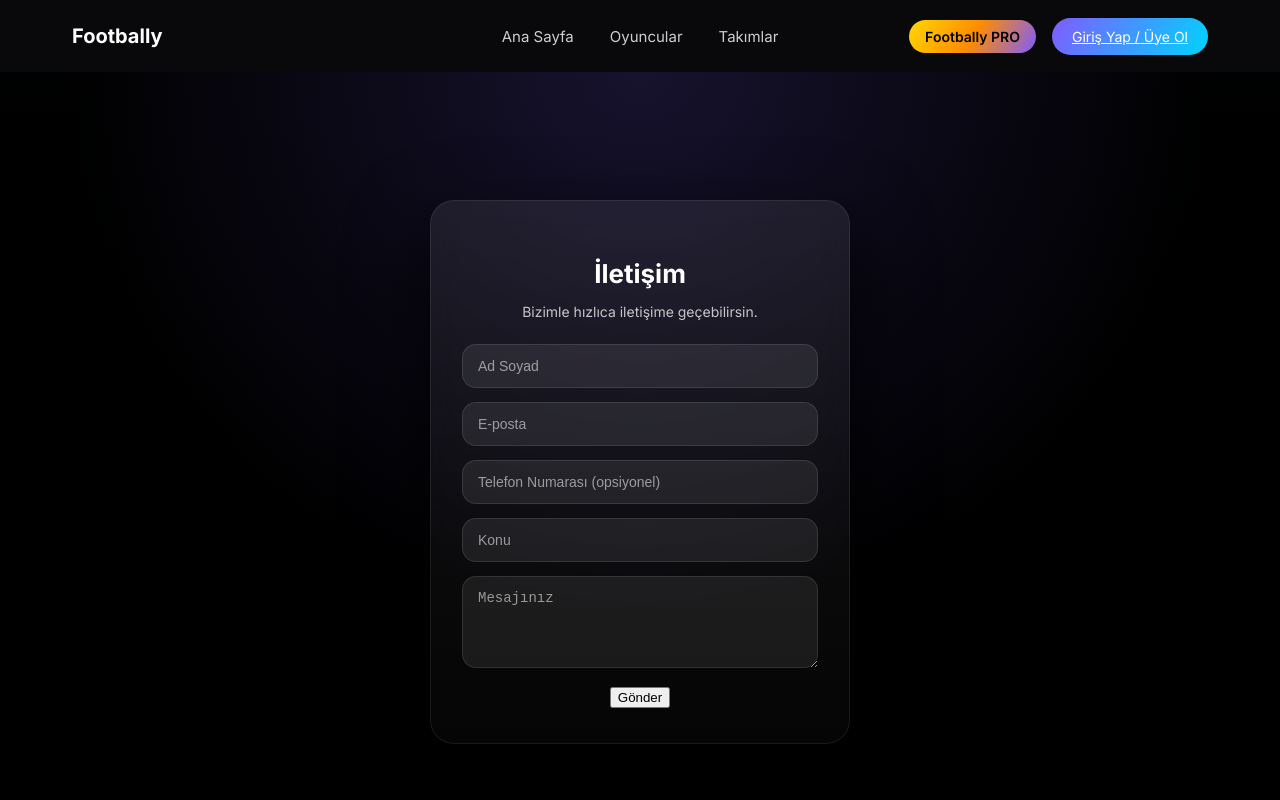
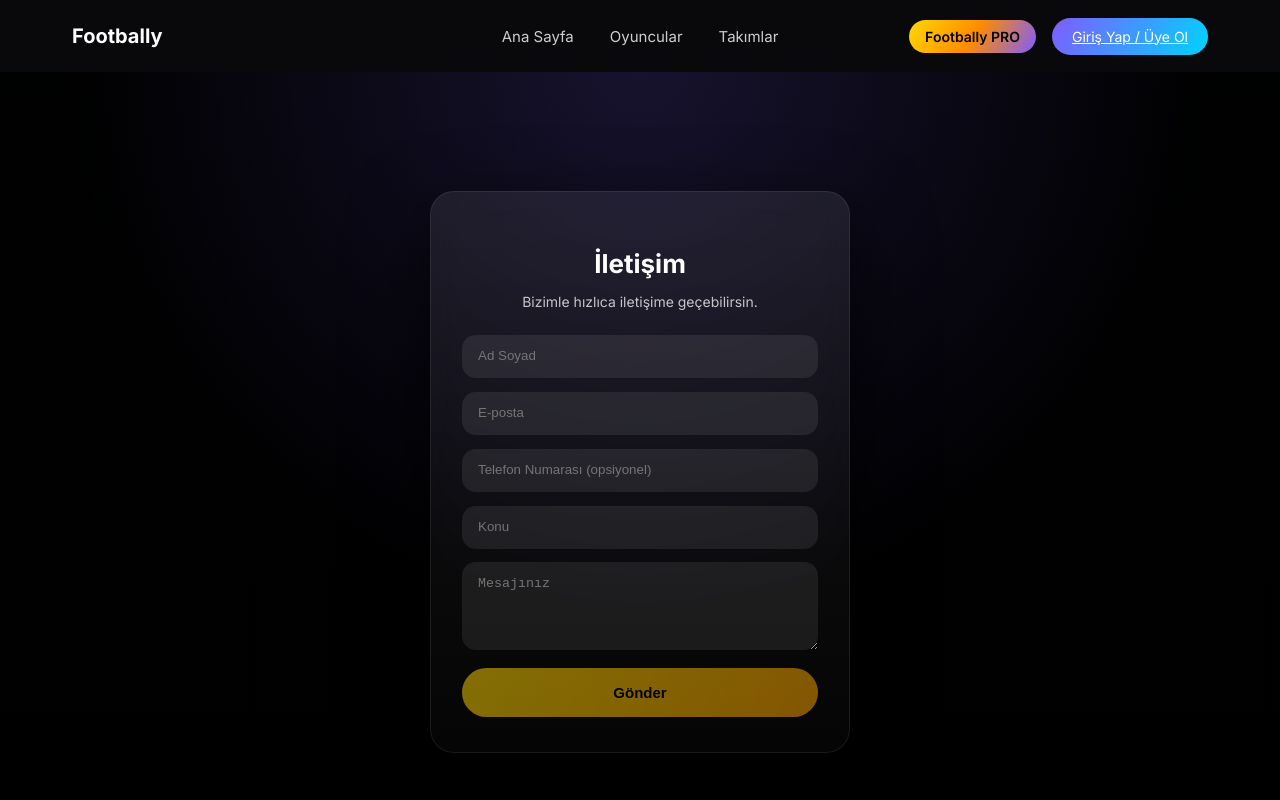
Before and after one commit to mahfitek/footbally, an Angular app: page /contact in a window 1280 px wide. Shown: the top 800 px of the page. Built offline with nearby package versions, Linux system fonts and the light colour scheme.

Commit message:
fix contact form modal and premium button

```diff
--- a/src/app/pages/contact/contact.css
+++ b/src/app/pages/contact/contact.css
@@ -9,16 +9,12 @@
   padding: 40px 16px;
 
   background:
-    radial-gradient(
-      circle at top,
-      rgba(127,92,255,0.15),
-      rgba(0,0,0,0.9) 55%
-    ),
+    radial-gradient(circle at top, rgba(127,92,255,0.15), rgba(0,0,0,0.9) 55%),
     linear-gradient(180deg, #05060a, #000);
 }
 
 /* =========================
-   CARD (PREMIUM GLASS)
+   CARD
 ========================= */
 .contact-card {
   width: 100%;
@@ -33,8 +29,6 @@
   );
 
   backdrop-filter: blur(14px);
-  -webkit-backdrop-filter: blur(14px);
-
   box-shadow:
     0 30px 80px rgba(0,0,0,0.8),
     inset 0 0 0 1px rgba(255,255,255,0.08);
@@ -49,14 +43,12 @@
 .contact-card h2 {
   font-size: 26px;
   margin-bottom: 6px;
-  color: #fff;
 }
 
 .contact-card p {
   font-size: 14px;
   opacity: 0.75;
   margin-bottom: 24px;
-  color: #fff;
 }
 
 /* =========================
@@ -67,21 +59,10 @@
   width: 100%;
   padding: 14px 16px;
   margin-bottom: 14px;
-
   border-radius: 14px;
   border: none;
-  outline: none;
-
   background: rgba(255,255,255,0.08);
   color: #fff;
-  font-size: 14px;
-
-  box-shadow: inset 0 0 0 1px rgba(255,255,255,0.1);
-}
-
-.contact-card input::placeholder,
-.contact-card textarea::placeholder {
-  color: rgba(255,255,255,0.55);
 }
 
 .contact-card input:focus,
@@ -89,16 +70,21 @@
   box-shadow:
     inset 0 0 0 1px #7f5cff,
     0 0 0 3px rgba(127,92,255,0.25);
+  outline: none;
+}
+
+.error {
+  color: #f87171;
+  font-size: 13px;
+  margin-bottom: 12px;
 }
 
 /* =========================
-   PRIMARY BUTTON
+   PRIMARY BUTTON (PREMIUM)
 ========================= */
 .primary-btn {
   width: 100%;
-  margin-top: 12px;
   padding: 16px;
-
   border-radius: 999px;
   border: none;
   cursor: pointer;
@@ -107,117 +93,60 @@
   font-weight: 600;
   color: #000;
 
-  background: linear-gradient(
-    120deg,
-    #ffd700,
-    #ff8c00,
-    #7f5cff
-  );
+  background: linear-gradient(120deg, #ffd700, #ff8c00, #7f5cff);
   background-size: 300% 300%;
   animation: premiumShift 6s ease infinite;
 }
 
 .primary-btn:disabled {
-  opacity: 0.4;
+  opacity: 0.5;
   cursor: not-allowed;
 }
 
 /* =========================
-   MODAL BACKDROP
+   MODAL
 ========================= */
 .modal-backdrop {
   position: fixed;
   inset: 0;
-  background: rgba(0,0,0,0.65);
-
+  background: rgba(0,0,0,0.75);
+  backdrop-filter: blur(6px);
   display: flex;
   align-items: center;
   justify-content: center;
   z-index: 999;
 }
 
-/* =========================
-   MODAL BACKDROP (PREMIUM)
-========================= */
-.modal-backdrop {
-  position: fixed;
-  inset: 0;
-  background: rgba(0,0,0,0.75);
-  backdrop-filter: blur(6px);
-
-  display: flex;
-  align-items: center;
-  justify-content: center;
-  z-index: 999;
-}
-
-/* =========================
-   SUCCESS MODAL (SUPPORT STYLE)
-========================= */
 .success-modal {
-  width: 100%;
   max-width: 360px;
   padding: 32px 28px;
   border-radius: 24px;
-
   background: linear-gradient(
     180deg,
     rgba(255,255,255,0.12),
     rgba(255,255,255,0.04)
   );
-
   backdrop-filter: blur(16px);
-  -webkit-backdrop-filter: blur(16px);
-
-  box-shadow:
-    0 30px 80px rgba(0,0,0,0.85),
-    inset 0 0 0 1px rgba(255,255,255,0.1);
-
+  box-shadow: 0 30px 80px rgba(0,0,0,0.85);
   text-align: center;
   color: #fff;
-
   animation: modalPop 0.45s cubic-bezier(0.22, 1, 0.36, 1);
 }
 
-/* ICON */
-.success-modal .success-icon {
-  font-size: 44px;
-  margin-bottom: 14px;
+.success-icon {
+  font-size: 42px;
+  margin-bottom: 12px;
 }
 
-/* TEXT */
-.success-modal p {
-  font-size: 14px;
-  line-height: 1.6;
-  opacity: 0.9;
-  margin-bottom: 22px;
-}
-
-/* CONFIRM BUTTON */
 .confirm-btn {
   width: 100%;
   padding: 14px;
-
   border-radius: 999px;
   border: none;
   cursor: pointer;
-
-  font-size: 14px;
   font-weight: 600;
+  background: linear-gradient(120deg, #22c55e, #16a34a);
   color: #052e16;
-
-  background: linear-gradient(
-    120deg,
-    #22c55e,
-    #16a34a
-  );
-
-  transition: transform 0.15s ease, box-shadow 0.15s ease;
-}
-
-.confirm-btn:hover {
-  transform: translateY(-1px);
-  box-shadow: 0 8px 24px rgba(34,197,94,0.35);
 }
 
 /* =========================
--- a/src/app/pages/contact/contact.html
+++ b/src/app/pages/contact/contact.html
@@ -1,6 +1,6 @@
 <section class="contact-page">
 
-  <div class="contact-card">
+  <form class="contact-card" (ngSubmit)="submit()" novalidate>
 
     <h2>İletişim</h2>
     <p>Bizimle hızlıca iletişime geçebilirsin.</p>
@@ -8,29 +8,38 @@
     <input
       placeholder="Ad Soyad"
       [(ngModel)]="form.fullName"
+      name="fullName"
+      required
     />
 
     <input
       placeholder="E-posta"
       type="email"
       [(ngModel)]="form.email"
+      name="email"
+      required
     />
 
     <input
       placeholder="Telefon Numarası (opsiyonel)"
       inputmode="tel"
       [(ngModel)]="form.phone"
+      name="phone"
     />
 
     <input
       placeholder="Konu"
       [(ngModel)]="form.subject"
+      name="subject"
+      required
     />
 
     <textarea
       rows="4"
       placeholder="Mesajınız"
       [(ngModel)]="form.message"
+      name="message"
+      required
     ></textarea>
 
     <p class="error" *ngIf="errorMessage">
@@ -38,23 +47,27 @@
     </p>
 
     <button
-  type="submit"
-  [disabled]="loading"
->
-  {{ loading ? 'Gönderiliyor...' : 'Gönder' }}
-</button>
+      type="submit"
+      class="primary-btn"
+      [disabled]="loading || !canSubmit()"
+    >
+      <span *ngIf="!loading">Gönder</span>
+      <span *ngIf="loading">Gönderiliyor...</span>
+    </button>
 
+  </form>
 
+  <!-- SUCCESS MODAL -->
+  <div class="modal-backdrop" *ngIf="showSuccess">
+    <div class="success-modal">
+      <div class="success-icon">✅</div>
+      <h3>Başarıyla Gönderildi</h3>
+      <p>Mesajın bize ulaştı. En kısa sürede dönüş yapacağız.</p>
 
+      <button class="confirm-btn" (click)="closeModal()">
+        Tamam
+      </button>
+    </div>
   </div>
 
-  <!-- SUCCESS MODAL -->
-  <div class="success-modal" *ngIf="showSuccess">
-  <h3>Başarıyla Gönderildi</h3>
-  <p>Mesajın bize ulaştı.</p>
-
-  <button (click)="closeModal()">Kapat</button>
-</div>
-
-
 </section>
--- a/src/app/pages/contact/contact.ts
+++ b/src/app/pages/contact/contact.ts
@@ -10,8 +10,8 @@ import { FormsModule } from '@angular/forms';
   styleUrls: ['./contact.css'],
 })
 export class ContactComponent {
-  showSuccess = false;
   loading = false;
+  showSuccessModal = false;
   errorMessage = '';
 
   form = {
@@ -23,21 +23,22 @@ export class ContactComponent {
   };
 
   canSubmit(): boolean {
-    return !!(
-      this.form.fullName &&
-      this.form.email &&
-      this.form.subject &&
-      this.form.message
+    return (
+      !!this.form.fullName &&
+      !!this.form.email &&
+      !!this.form.subject &&
+      !!this.form.message
     );
   }
 
-  submit() {
+  async submit() {
     if (!this.canSubmit() || this.loading) return;
 
     this.loading = true;
     this.errorMessage = '';
 
-    fetch('https://formspree.io/f/meeoraar', {
+    try {
+      const res = await fetch('https://formspree.io/f/meeoraar', {
         method: 'POST',
         headers: {
           'Content-Type': 'application/json',
@@ -45,31 +46,23 @@ export class ContactComponent {
         },
         body: JSON.stringify({
           type: 'contact',
-        fullName: this.form.fullName,
-        email: this.form.email,
-        phone: this.form.phone,
-        subject: this.form.subject,
-        message: this.form.message,
+          ...this.form,
         }),
-    })
-      .then((res) => {
+      });
+
       if (!res.ok) throw new Error('failed');
-        return res.json();
-      })
-      .then(() => {
-        this.showSuccess = true;
+
+      this.showSuccessModal = true;
       this.resetForm();
-      })
-      .catch(() => {
+    } catch {
       this.errorMessage = 'Mesaj gönderilemedi. Lütfen tekrar deneyin.';
-      })
-      .finally(() => {
+    } finally {
       this.loading = false;
-      });
+    }
   }
 
   closeModal() {
-    this.showSuccess = false;
+    this.showSuccessModal = false;
   }
 
   resetForm() {
```
Lines whose indentation alone changed are shown as unchanged.
